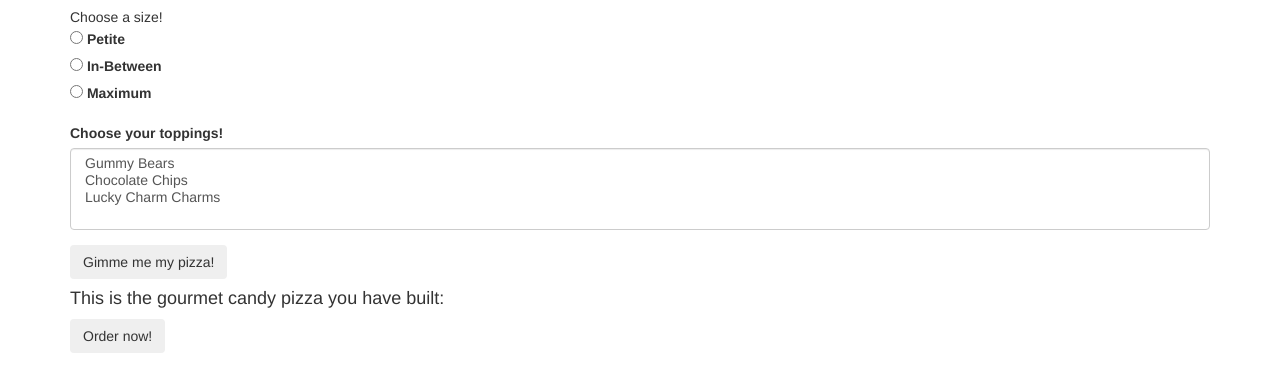
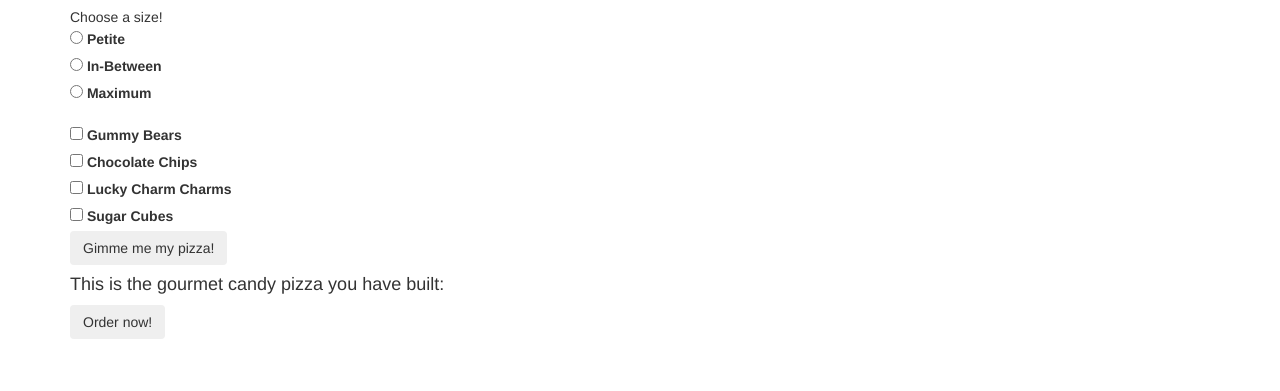
Before and after one commit to reese-lee/pizza, a plain HTML site: page index.html in a window 1280 px wide. Shown: the part 145-536 px from the top of the page. Drawn offline with Linux system fonts and the light colour scheme.

Commit message:
change form-type

```diff
--- a/index.html
+++ b/index.html
@@ -58,7 +58,7 @@
        </div>
      </div> -->
 <!-- Options for Toppings -->
-      <div class="form-group" id=toppings>
+      <!-- <div class="form-group" id=toppings>
         <div class="form-group">
          <label for="toppings">Choose your toppings!</label>
          <select multiple class="form-control" id="toppings">
@@ -67,10 +67,55 @@
            <option>Lucky Charm Charms</option>
            <!-- <option>4</option>
            <option>5</option> -->
-         </select>
+         <!-- </select> -->
+       <!-- </div> -->
+
+      <!-- </div> -->
+
+      <div class="toppingOptions">
+         <div class="form-check">
+           <input class="form-check-input" type="checkbox" value="gummy" name="topping">
+           <label class="form-check-label" for="gummy">
+             Gummy Bears
+           </label>
+         </div>
+         <div class="form-check">
+           <input class="form-check-input" type="checkbox" value="choc" name="topping">
+           <label class="form-check-label" for="choc">
+             Chocolate Chips
+           </label>
+         </div>
+         <div class="form-check">
+           <input class="form-check-input" type="checkbox" value="charms" name="topping">
+           <label class="form-check-label" for="charms">
+             Lucky Charm Charms
+           </label>
+         </div>
+         <div class="form-check">
+           <input class="form-check-input" type="checkbox" value="sugar" name="topping">
+           <label class="form-check-label" for="sugar">
+             Sugar Cubes
+           </label>
+         </div>
+         <!-- <div class="form-check">
+           <input class="form-check-input" type="checkbox" value="pineapple" name="topping">
+           <label class="form-check-label" for="pineapple">
+             Pineapple
+           </label>
+         </div>
+         <div class="form-check">
+           <input class="form-check-input" type="checkbox" value="clams" name="topping">
+           <label class="form-check-label" for="clams">
+             Clams
+           </label>
+         </div>
+         <div class="form-check">
+           <input class="form-check-input" type="checkbox" value="peas" name="topping">
+           <label class="form-check-label" for="peas">
+             Peas
+           </label>
+         </div> -->
        </div>
-
-      </div>
 <!-- Options for Crust -->
       <!-- <div class="form-group" id=crust>
         4. Choose a crust!
```
